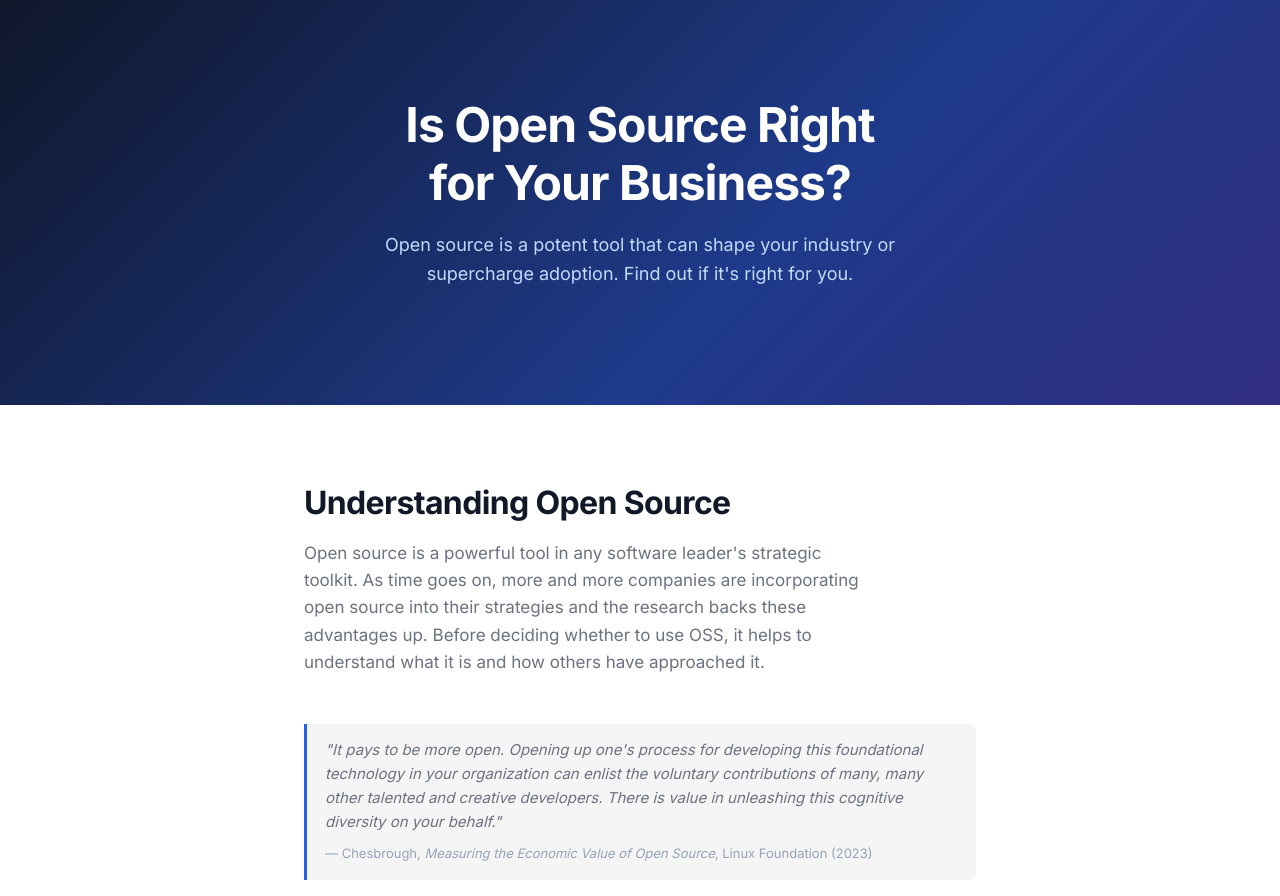
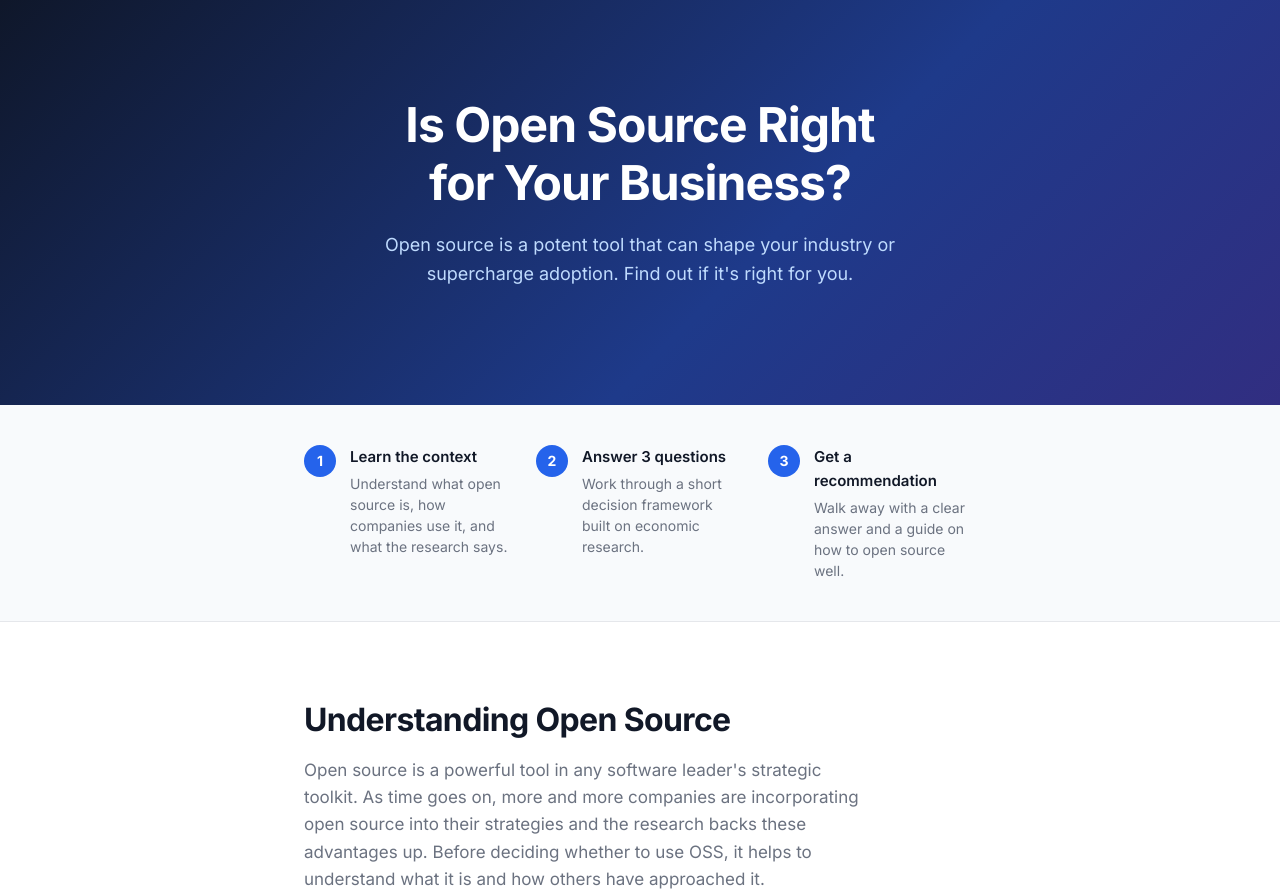
Before and after one commit to ACoullard/oss-decision-guide, a plain HTML site: page index.html in a window 1280 px wide. Shown: the top 896 px of the page. Drawn offline with Linux system fonts and the light colour scheme.

Commit message:
improvements based on feedback
Co-authored-by: Copilot <copilot@github.com>

```diff
--- a/index.html
+++ b/index.html
@@ -15,6 +15,35 @@
       <p>Open source is a potent tool that can shape your industry or supercharge adoption. Find out if it's right for you.</p>
     </div>
   </header>
+
+  <!-- How it works -->
+  <section id="how-it-works">
+    <div class="container">
+      <ol class="steps">
+        <li class="step">
+          <span class="step-num">1</span>
+          <div>
+            <strong>Learn the context</strong>
+            <p>Understand what open source is, how companies use it, and what the research says.</p>
+          </div>
+        </li>
+        <li class="step">
+          <span class="step-num">2</span>
+          <div>
+            <strong>Answer 3 questions</strong>
+            <p>Work through a short decision framework built on economic research.</p>
+          </div>
+        </li>
+        <li class="step">
+          <span class="step-num">3</span>
+          <div>
+            <strong>Get a recommendation</strong>
+            <p>Walk away with a clear answer and a guide on how to open source well.</p>
+          </div>
+        </li>
+      </ol>
+    </div>
+  </section>
 
   <!-- Info -->
   <section id="info">
@@ -169,6 +198,7 @@
       <div class="guideline">
         <h3>Don't change the deal.</h3>
         <p>A related, but meaningfully distinct, mistake is altering the license of an open source project after release. Companies do this for various, often justifiable, reasons, but the effect on community trust is severe. The Elasticsearch story is a perfect example. Originally published with a permissive license, Elastic ran into trouble when cloud providers like AWS began offering their own hosted Elasticsearch solutions, undercutting Elastic's business. Elastic changed the license to respond, and faced significant community backlash as a result.</p>
+        <p>The lesson isn't just to avoid switching licenses, it's to choose the right one from the start. Consider how your product could be exploited by competitors before you release it. If that's a real risk, licenses like the <strong>Server Side Public License (SSPL)</strong>, <strong>Business Source License (BSL)</strong>, or <strong>GNU Affero General Public License (AGPL)</strong>, listed here from most to least restrictive, offer legal protections that prevent other commercial entities from monetizing your work without contributing back. The tradeoff is community perception: the more restrictive the license, the more some will question whether the project is truly "open." Being deliberate about this tradeoff up front is far less costly than trying to fix it later.</p>
       </div>
 
     </div>
--- a/style.css
+++ b/style.css
@@ -92,6 +92,55 @@ body {
 
 section {
   padding: 72px 0;
+}
+
+
+
+#how-it-works {
+  padding: 40px 0;
+  background: var(--neutral-light);
+  border-bottom: 1px solid var(--border);
+}
+
+.steps {
+  display: grid;
+  grid-template-columns: repeat(3, 1fr);
+  gap: 24px;
+  list-style: none;
+}
+
+.step {
+  display: flex;
+  gap: 14px;
+  align-items: flex-start;
+}
+
+.step-num {
+  display: flex;
+  align-items: center;
+  justify-content: center;
+  width: 32px;
+  height: 32px;
+  border-radius: 50%;
+  background: var(--accent);
+  color: #fff;
+  font-weight: 700;
+  font-size: 0.875rem;
+  flex-shrink: 0;
+}
+
+.step strong {
+  display: block;
+  font-size: 0.9375rem;
+  font-weight: 600;
+  margin-bottom: 4px;
+}
+
+.step p {
+  font-size: 0.875rem;
+  color: var(--text-muted);
+  line-height: 1.5;
+  margin: 0;
 }
 
 
@@ -242,15 +291,16 @@ section {
   background: #fff;
   cursor: pointer;
   transition: border-color 0.15s, background 0.15s, color 0.15s, opacity 0.2s;
+  opacity: 0.5;
 }
 
-.btn-answer.yes:hover {
+.btn-answer.yes {
   border-color: var(--green);
   background: var(--green-light);
   color: var(--green);
 }
 
-.btn-answer.no:hover {
+.btn-answer.no {
   border-color: #dc2626;
   background: #fef2f2;
   color: #dc2626;
@@ -258,21 +308,19 @@ section {
 
 .btn-answer.selected-yes {
   border-color: var(--green);
-  background: var(--green-light);
-  color: var(--green);
+  background: var(--green);
+  color: var(--green-light);
+  opacity: 1;
 }
 
 .btn-answer.selected-no {
   border-color: #dc2626;
-  background: #fef2f2;
-  color: #dc2626;
+  background: #dc2626;
+  color: #fef2f2;
+  opacity: 1;
 }
 
-.btn-answer.unselected {
-  opacity: 0.35;
-}
-
-.btn-answer.unselected:hover {
+.btn-answer:hover {
   opacity: 1;
 }
 
@@ -458,6 +506,12 @@ footer {
 
 
 
+@media (max-width: 600px) {
+  .steps {
+    grid-template-columns: 1fr;
+  }
+}
+
 @media (max-width: 480px) {
   #hero {
     padding: 64px 0 56px;
```
